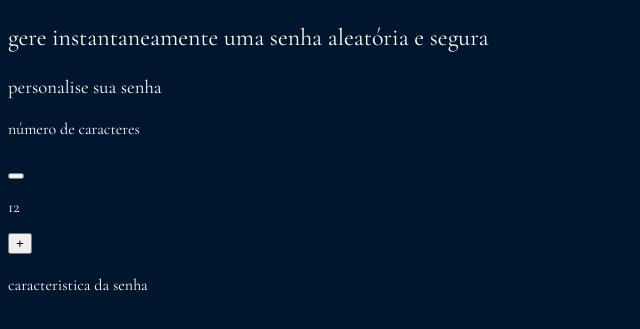
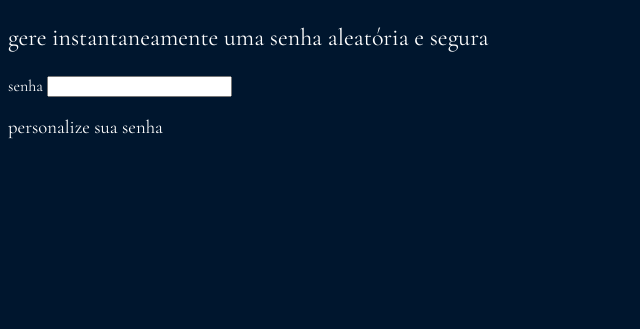
Before and after one commit to stephany221212/gerador-de-senha, a plain HTML site: page index.html in a window 1280 px wide. Shown: the part 97-426 px from the top of the page, without its empty margins (0-640 px from the left). Drawn offline with nearby package versions, Linux system fonts and the light colour scheme.

Commit message:
Add files via upload

```diff
--- a/index.html
+++ b/index.html
@@ -1,11 +1,13 @@
 <!DOCTYPE html>
 <html lang="pt-br">
+
 <head>
     <meta charset="UTF-8">
     <meta name="viewport" content="width=device-width, initial-scale=1.0">
     <title>gerador de senha</title>
     <link rel="stylesheet" href="style.css">
 </head>
+
 <body>
     <section class="conteudo">
         <div class="conteudo-titulo">
@@ -13,18 +15,13 @@
             <h2 class="titulo-principal">gerador de senhas</h2>
             <h3 class="titulo-secundario">gere instantaneamente uma senha aleatória e segura</h3>
         </div>
+        <div class="conteudo-senha">
+            <label for="senha"> senha</label>
+            <input name="senha" type="text" id="campo-senha" readonly>
+        </div>
         <div class="parametro">
-            <h3 class="parametro-titulo">personalise sua senha</h3>
-            <div class="parametro-coluna-senha">
-                <div class="parametro-senha">
-                    <h4 class="parametro-coluna__titulo">número de caracteres</h4>
-                    <div class="parametro-senha__botoes">
-<button class="parametro-senha__botao"></button>
-<p class="parametro-senha__texto">12</p>
-<button class="parametro-senha__botao">+</button>
-                </div>
+            <h3 class="parametro-titulo">personalize sua senha</h3>
+            <div class="parametro-coluna__senha">
+                <div
             </div>
-<div class="parametro-senha">
-    <h4 class="parametro-coluna__titulo">caracteristica da senha</h4>
-    <div class="parametro"
-</div>
+        </div>
```
